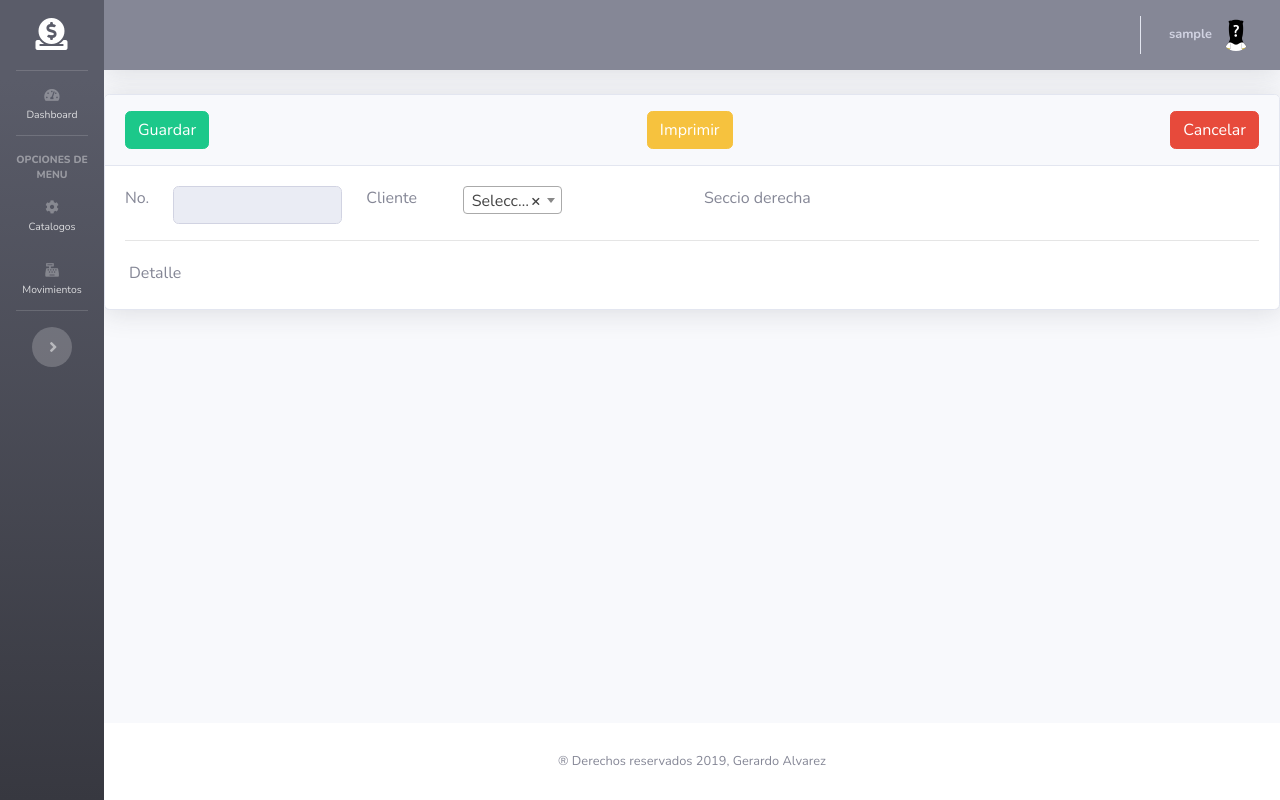
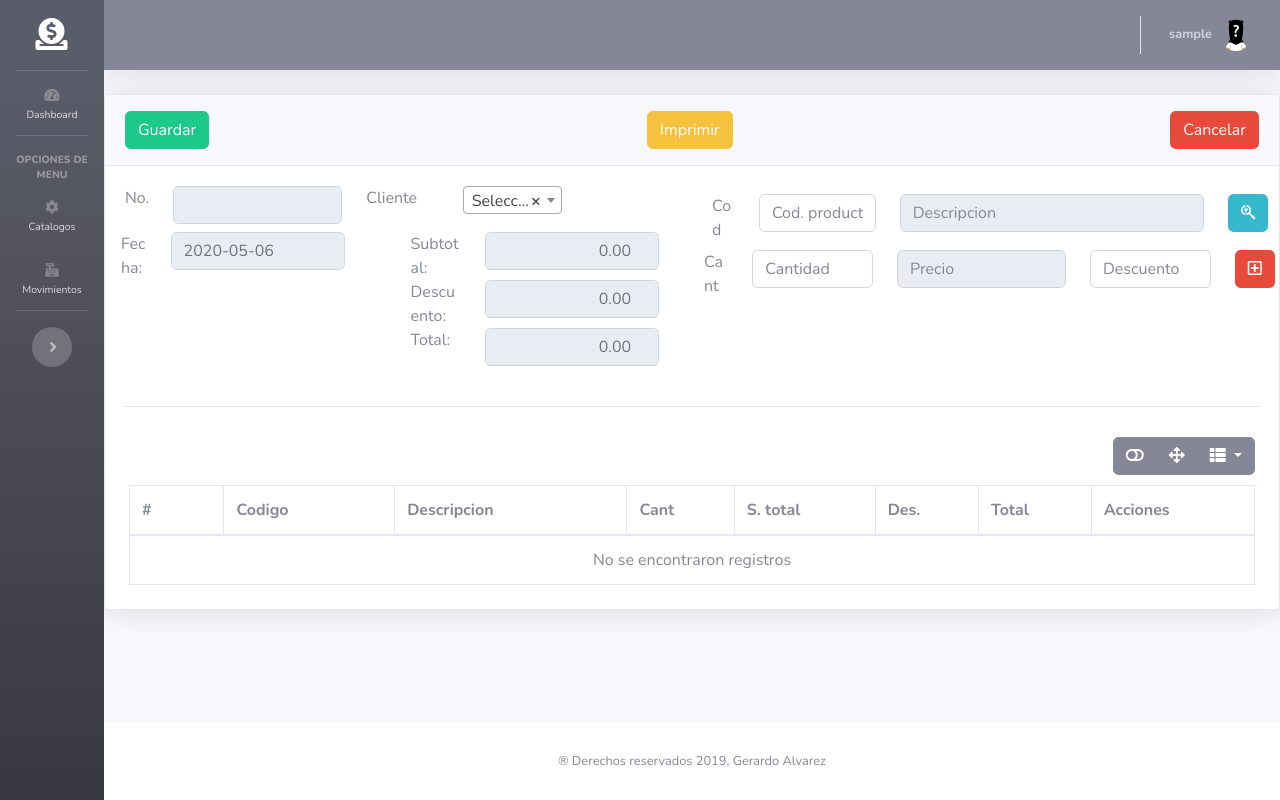
Before and after one commit to gerardam/AppCF, a Django app: page /fac/factura/new in a window 1280 px wide. Run offline with Django 3.2, Linux system fonts and the light colour scheme; the visitor is signed in with stand-in values (Sample User, id 1); data that the repository does not hold is empty; some libraries are stand-ins or nearby versions.

Commit message:
datos tecnicos para ejecucion

```diff
--- a/fac/templates/fac/facturas.html
+++ b/fac/templates/fac/facturas.html
@@ -18,7 +18,7 @@
                     <div class="row">
                         <div class="col-lg-1">No.</div>
                         <div class="col-lg-4">
-                        <input type="text" name="enc_id" id="enc_id" readonly class="form-control">
+                            <input type="text" name="enc_id" id="enc_id" readonly class="form-control">
                         </div>
                         <div class="col-lg-2">Cliente</div>
                         <div class="col-lg-5 from-group">
@@ -30,12 +30,73 @@
                             </select>
                         </div>
                     </div>
+
+                    <div class="row">
+                        <div class="col-lg-6 p-2">
+                            <div class="row">
+                                <div class="col-lg-2">Fecha:</div>
+                                <div class="col-lg-8 form-group">
+                                    <input type="text" name="fecha" id="fecha" class="form-control form-control-user" value="{{ enc.fecha|date:'Y-m-d' }}" readonly>
+                                </div>
+                            </div>
+                        </div>
+                        <div class="col-lg-6 p-2 form-group">
+                            <div class="row">
+                                <div class="col-lg-3">Subtotal:</div>
+                                <div class="col-lg-8">
+                                    <input type="number" class="form-control text-right" value="0.00" readonly name="sub_total" id="sub_total">
+                                </div>
+                            </div>
+                            <div class="row">
+                                <div class="col-lg-3">Descuento:</div>
+                                <div class="col-lg-8">
+                                    <input type="number" class="form-control text-right" value="0.00" disabled name="descuento" id="descuento">
+                                </div>
+                            </div>
+                            <div class="row">
+                                <div class="col-lg-3">Total:</div>
+                                <div class="col-lg-8">
+                                    <input type="number" class="form-control text-right" value="0.00" disabled name="total" id="total">
+                                </div>
+                            </div>
+                        </div>
+                    </div>
                 </div>
                 <!-- Fin Sección Izquierda -->
 
                 <!-- Sección Derecha -->
                 <div class="col-lg-6 from-group">
-                    Seccio derecha
+                    <div class="row p-2">
+                        <div class="col-lg-1">Cod</div>
+                        <div class="col-lg-3">
+                            <input type="text" class="form-control" name="codigo" id="codigo" placeholder="Cod. producto">
+                        </div>
+                        <div class="col-lg-7">
+                            <input type="text" class="form-control" name="descripcion" id="descripcion" placeholder="Descripcion" disabled>
+                        </div>
+                        <div class="col-lg-1">
+                            <button type="button" class="btn btn-info" id="btnBuscar">
+                                <i class="fab fa-searchengin"></i>
+                            </button>
+                        </div>
+                    </div>
+                    <div class="row">
+                        <div class="col-lg-1">Cant</div>
+                        <div class="col-lg-3">
+                            <input type="number" class="form-control" name="cantidad" id="cantidad" placeholder="Cantidad">
+                        </div>
+                        <div class="col-lg-4">
+                            <input type="number" class="form-control" name="precio" id="precio" placeholder="Precio" readonly>
+                        </div>
+                        <div class="col-lg-3">
+                            <input type="number" class="form-control" name="descuento" id="descuento" placeholder="Descuento">
+                        </div>
+                        <div class="col-lg-1">
+                            <button type="button" class="btn btn-danger" id="btnGuardar">
+                                <i class="far fa-plus-square"></i>
+                            </button>
+                        </div>
+                    </div>
                 </div>
                 <!-- Fin Sección Derecha -->
             </div>
@@ -44,7 +105,36 @@
             <hr>
             <div class="row p-1">
                 <div class="col-lg-12">
-                    Detalle
+                    <table
+                        data-toggle="table"
+                        data-show-columns="true"
+                        data-show-toggle="true"
+                        data-show-fullscreen="true"
+                        data-locale="es-NI"
+                        >
+                        <thead>
+                            <th data-sortable="true" data-field="id">#</th>
+                            <th data-sortable="true" data-field="codigo">Codigo</th>
+                            <th data-sortable="true" data-field="descripcion">Descripcion</th>
+                            <th data-field="cantidad">Cant</th>
+                            <th data-field="subtotal">S. total</th>
+                            <th data-field="descuento">Des.</th>
+                            <th data-field="total">Total</th>
+                            <th class="all">Acciones</th>
+                        </thead>
+                        <tbody>
+                            {% for item in obj%}
+                            <tr>
+                            <td>{{ item.id }}</td>
+                            <td>{{ item.cliente }}</td>
+                            <td>{{ item.total }}</td>
+                            <td>
+                                <button class="btn btn-warning btn-circle"><i class="far fa-edit"></i></button>
+                            </td>
+                            </tr>
+                            {% endfor %}
+                        </tbody>
+                    </table>
                 </div>
             </div>
             <!-- Fin Detalle -->
@@ -61,6 +151,14 @@
             placeholder: "Seleccione",
             allowClear: true
         });
+
+        $("#btnBuscar").click(function(e){
+            if ($("#enc_cliente").val()==="0"){
+                mensaje("Cliente No Seleccionado",'red');
+                return false;
+            }
+            abrir_modal("{% url 'fac:factura_producto' %}");
+        });
     });
 </script>
 {% endblock %}
--- a/fac/urls.py
+++ b/fac/urls.py
@@ -1,6 +1,6 @@
-from django.urls import path
+from django.urls import path, include
 from .views import ClienteView, ClienteNew, ClienteEdit, ClienteInactivar, \
-FacturaView, facturas
+FacturaView, facturas, ProductoView
 
 
 urlpatterns = [
@@ -11,4 +11,5 @@ urlpatterns = [
 
     path('factura/', FacturaView.as_view(), name='factura_list'),
     path('factura/new', facturas, name='factura_new'),
+    path('factura/buscar-producto', ProductoView.as_view(), name='factura_producto'),
 ]
--- a/fac/views.py
+++ b/fac/views.py
@@ -9,6 +9,8 @@ from datetime import datetime
 from .models import Cliente, FacturaEnc, FacturaDet
 from .forms import ClienteForm
 from bases.views import SinPrivilegios
+
+import inv.views as inv
 
 
 ########## VISTAS BASE ##########
@@ -81,7 +83,9 @@ def facturas(request,id=None):
     detalle = {}
     clientes = Cliente.objects.filter(estado=True)
 
-
     contexto = {"enc":encabezado, "det":detalle, "clientes":clientes}
 
     return render (request, template_name, contexto)
+
+class ProductoView(inv.ProductoView):
+    template_name="fac/buscar_producto.html"
```
Also changed, not shown: fac/templates/fac/buscar_producto.html (added, +96 -0 lines), README.md.
